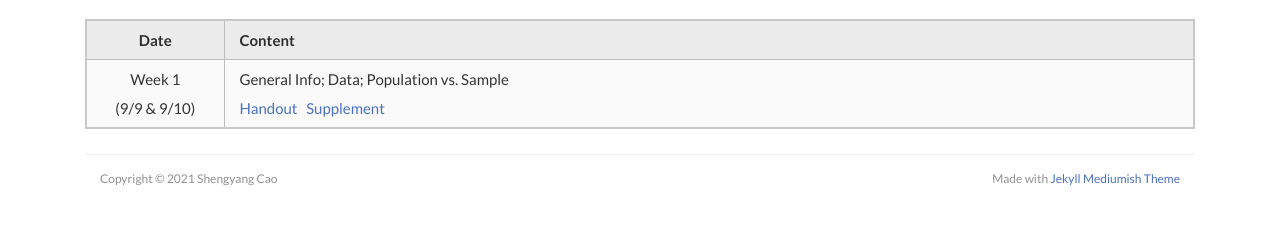
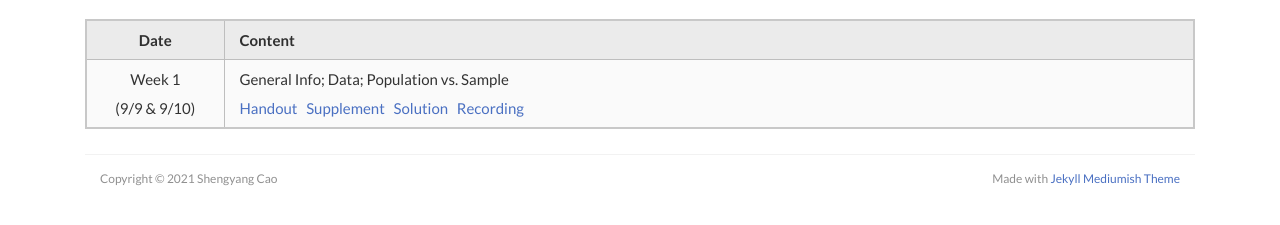
Before and after one commit to scaotravis/scaotravis.github.io, a Jekyll site: the page built from _pages/teaching/fa21-310.md, in a window 1280 px wide and 1097 px high. Shown: the part 869-1094 px from the top of the window. Built offline with Jekyll 4.4.1, drawn with Linux system fonts in a browser that asks for light colours; nearby versions of some CDN libraries; comment, search, counter and statistics services are not loaded.

Commit message:
update 310 page

```diff
--- a/_pages/teaching/fa21-310.md
+++ b/_pages/teaching/fa21-310.md
@@ -32,4 +32,4 @@
 
 |     Date    |                     Content                     |
 |:-----------:|	:---------------------------------------------- |
-| Week 1 <br> (9/9 & 9/10) | General Info; Data; Population vs. Sample <br> [Handout](https://canvas.wisc.edu/courses/257051/files/20592108?wrap=1) &nbsp; [Supplement]({{ site.baseurl }}/downloads/teaching/fa21-310/310_fa21_supplement-1.pdf) |
+| Week 1 <br> (9/9 & 9/10) | General Info; Data; Population vs. Sample <br> [Handout](https://canvas.wisc.edu/courses/257051/files/20592108?wrap=1) &nbsp; [Supplement]({{ site.baseurl }}/downloads/teaching/fa21-310/310_fa21_supplement-1.pdf) &nbsp; [Solution](https://canvas.wisc.edu/courses/257051/files/20592164?module_item_id=3958744) &nbsp; [Recording](https://uwmadison.zoom.us/rec/share/g3gIFHWJ73QnuAKxssV7K4rEN1urPahLP0OESZBYmqhW9tvgtk3WSoZyj1UEpBlK.4xh0o-qnO6FIy2pp) |
```
Also changed, not shown: 2 other files.
